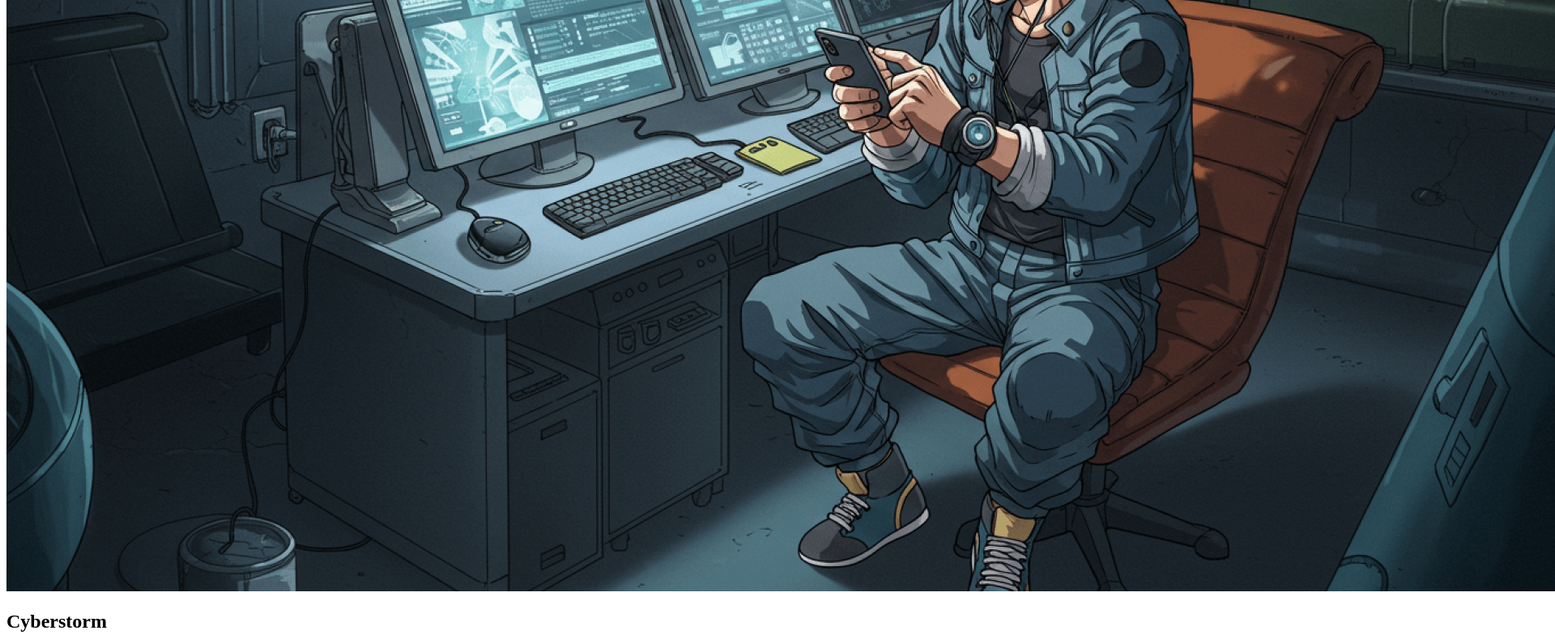
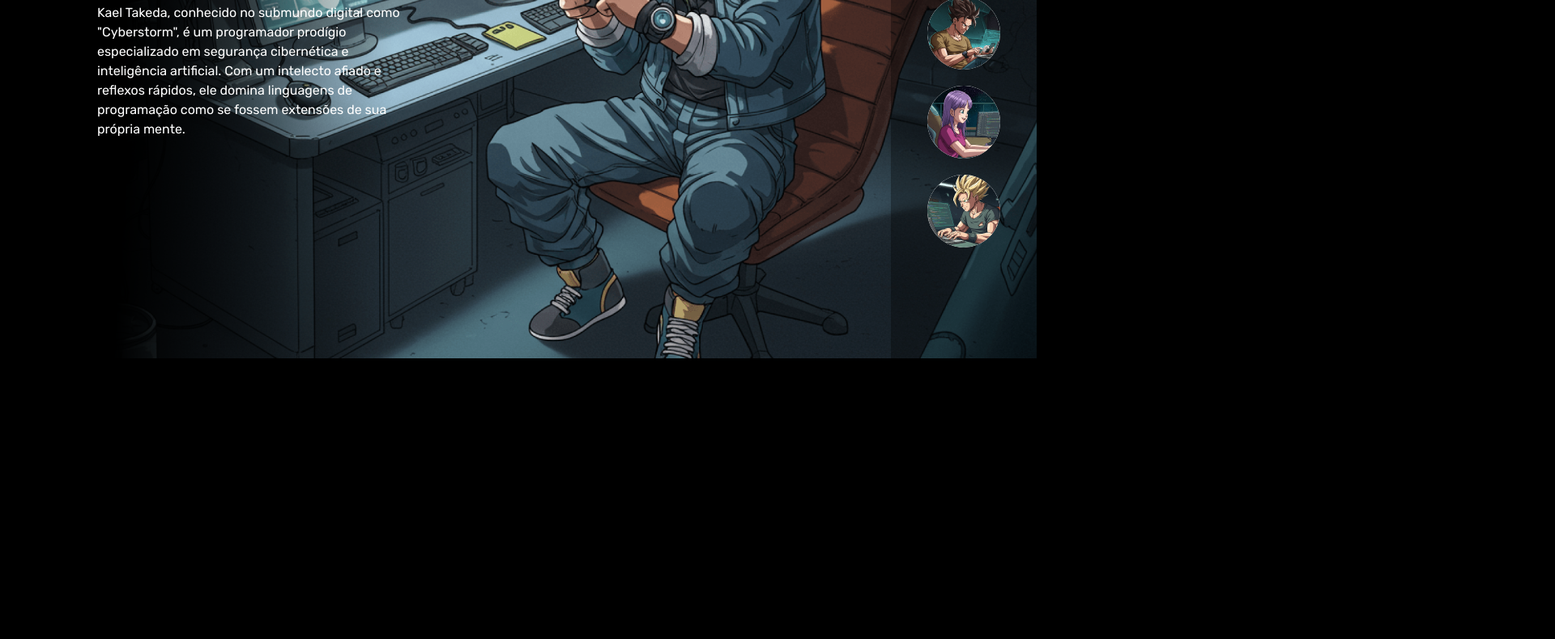
Before and after one commit to ArexZzz/PROJETO-DRAGONBALL, a plain HTML site: page PROJETO-DRAGON-BALL/index.html in a window 1280 px wide. Shown: the part 357-1147 px from the top of the page at 81% size, 1920 px wide, since content can reach past the window. After the commit the page ends 804 px from the top, so only its background shows below. Drawn offline with Linux system fonts and the light colour scheme.

Commit message:
Add files via upload
Implementação concluída: adicionadas novas funcionalidades e aprimoramentos no design do projeto utilizando HTML e CSS. Preparado para testes e feedback.

```diff
--- a/PROJETO-DRAGON-BALL/index.html
+++ b/PROJETO-DRAGON-BALL/index.html
@@ -11,6 +11,9 @@
     <link
         href="https://fonts.googleapis.com/css2?family=Rubik:ital,wght@0,300..900;1,300..900&family=Secular+One&display=swap"
         rel="stylesheet">
+
+        <link rel="stylesheet" href="./src/css/reset.css">
+        <link rel="stylesheet" href="./src/css/estilos.css">
 
 </head>
 
--- /dev/null
+++ b/PROJETO-DRAGON-BALL/src/css/estilos.css
@@ -0,0 +1,113 @@
+body {
+    background-color: #000000;
+    overflow: hidden;
+}
+
+main::after {
+    content: '***';
+    position: fixed;
+    top: 0;
+    left: 0;
+
+    min-height: 100vh;
+    width: 80vh;
+
+    background: linear-gradient(92deg, #000 25%, rgba(0, 0, 0, 0) 75%) no-repeat;
+}
+
+main .personagem {
+    display: none;
+    height: 100vh;
+}
+
+main .personagem.selecionado {
+    display: block;
+}
+
+main .personagem .imagem {
+    width: 100%;
+    height: 100%;
+    object-fit: cover;
+}
+
+.conteudo {
+    position: absolute;
+    top: 0;
+    left: 120px;
+
+    display: flex;
+    flex-direction: column;
+    justify-content: center;
+    height: 100vh;
+    max-width: 380px;
+    z-index: 1;
+}
+
+.conteudo .nome-personagem {
+    color: #ffffff;
+    font-size: 48px;
+    font-family: "Secular One";
+    font-weight: 400;
+    margin-bottom: 20px;
+}
+
+.conteudo .descricao {
+    color: #ffffff;
+    font-family: "Rubik";
+    font-size: 16px;
+    line-height: 24px;
+}
+
+.botoes {
+    background-color: rgba(0, 0, 0, 0.3);
+    position: fixed;
+    top: 0;
+    right: 0;
+    width: 180px;
+
+    display: flex;
+    flex-direction: column;
+    align-items: center;
+    justify-content: center;
+    min-height: 100vh;
+    gap: 16px;
+}
+
+.botoes .botao {
+    border: none;
+    bottom: #000000;
+    width: 90px;
+    height: 90px;
+    cursor: pointer;
+    transition: transform 0.3s ease;
+    border-radius: 50%;
+}
+
+.botoes .botao img {
+    border-radius: 50%;
+}
+
+.botoes .botao.selecionado {
+    transform: scale(1.2);
+    box-shadow: 0 0 10px #D9D9D9;
+}
+
+.botoes .botao.cyberstorm.selecionado {
+    box-shadow: 0 0 10px #47FFC5;
+}
+
+.botoes .botao.codepixie.selecionado {
+    box-shadow: 0 0 10px #9747FF;
+}
+
+.botoes .botao.hexblade.selecionado {
+    box-shadow: 0 0 10px #FFA947;
+}
+
+.botoes .botao.neonpulse.selecionado {
+    box-shadow: 0 0 10px #E4309A;
+}
+
+.botoes .botao.codebreaker.selecionado {
+    box-shadow: 0 0 10px #FFF047;
+}
--- /dev/null
+++ b/PROJETO-DRAGON-BALL/src/css/reset.css
@@ -0,0 +1,9 @@
+*{
+    margin: 0;
+    padding: 0;
+    box-sizing: border-box;
+}
+
+ul{
+    list-style: none;
+}
```
